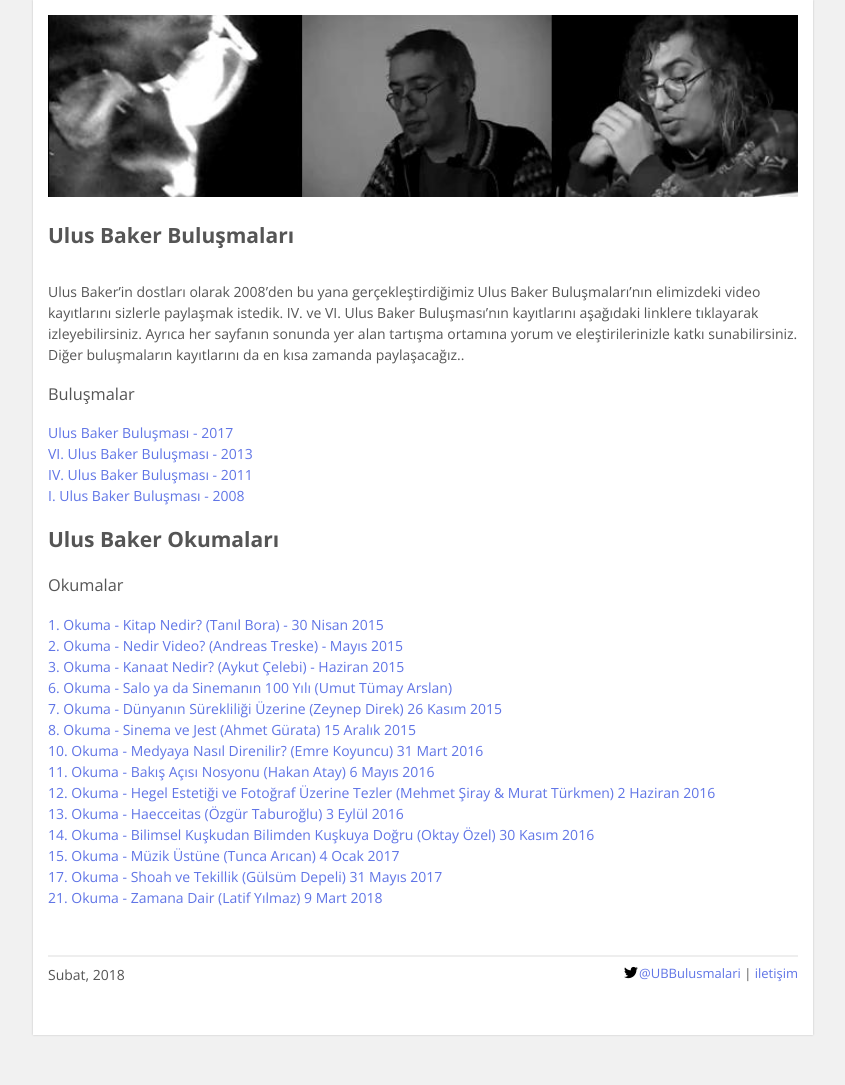
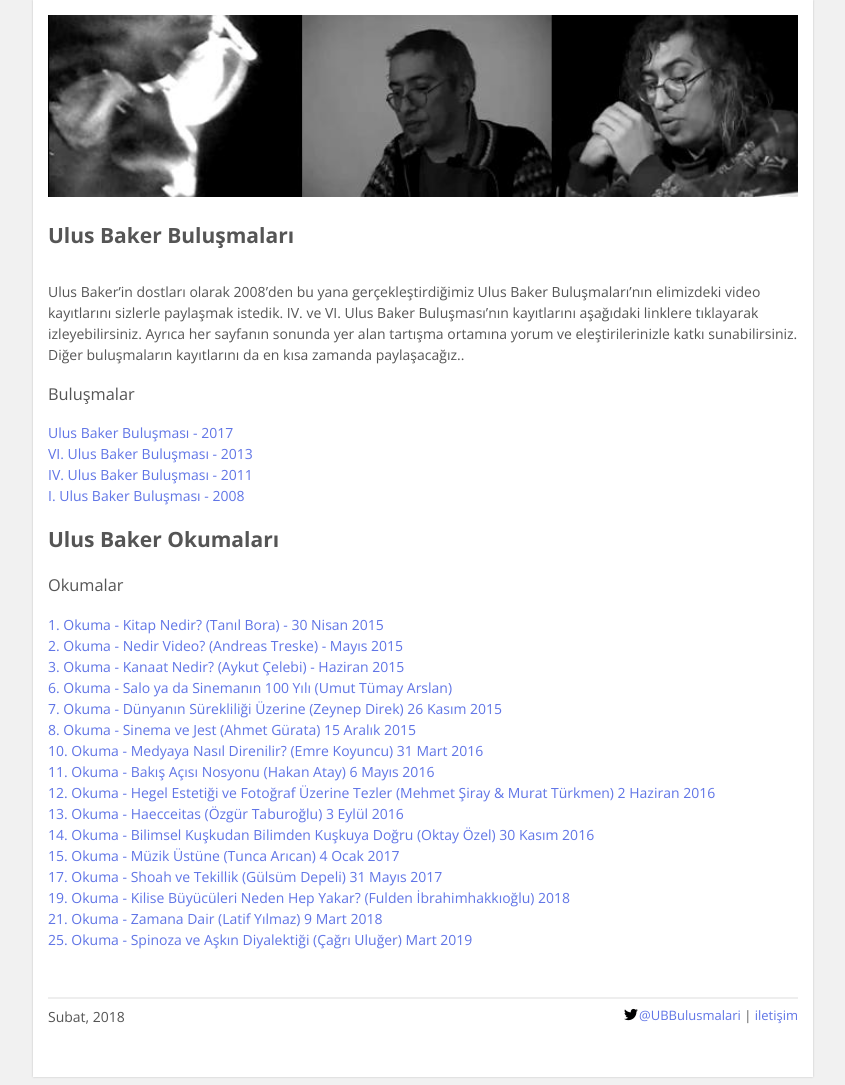
Before and after one commit to ulusbakerbulusmalari/ulusbakerbulusmalari.com, a Jekyll site: the page built from index.html, in a window 1280 px wide. Shown: the whole page, without its empty margins (217-1062 px from the left). Built offline with Jekyll 4.4.1, drawn with Linux system fonts in a browser that asks for light colours; nearby versions of some CDN libraries; Markdown is read by kramdown in place of the engine named in the settings; before the commit the page ends 1043 px from its top, so only the background shows below that.

Commit message:
Update index.html

```diff
--- a/index.html
+++ b/index.html
@@ -64,7 +64,13 @@ layout: default
   <a href="okumalar/okuma17.html">17. Okuma - Shoah ve Tekillik (Gülsüm Depeli) 31 Mayıs 2017</a>
 </div>
 <div>
+  <a href="okumalar/okuma19.html">19. Okuma - Kilise Büyücüleri Neden Hep Yakar? (Fulden İbrahimhakkıoğlu) 2018</a>
+</div>
+<div>
   <a href="okumalar/okuma21.html">21. Okuma - Zamana Dair (Latif Yılmaz) 9 Mart 2018</a>
+</div>
+<div>
+  <a href="okumalar/okuma25.html">25. Okuma - Spinoza ve Aşkın Diyalektiği (Çağrı Uluğer) Mart 2019</a>
 </div>
 
 
```
